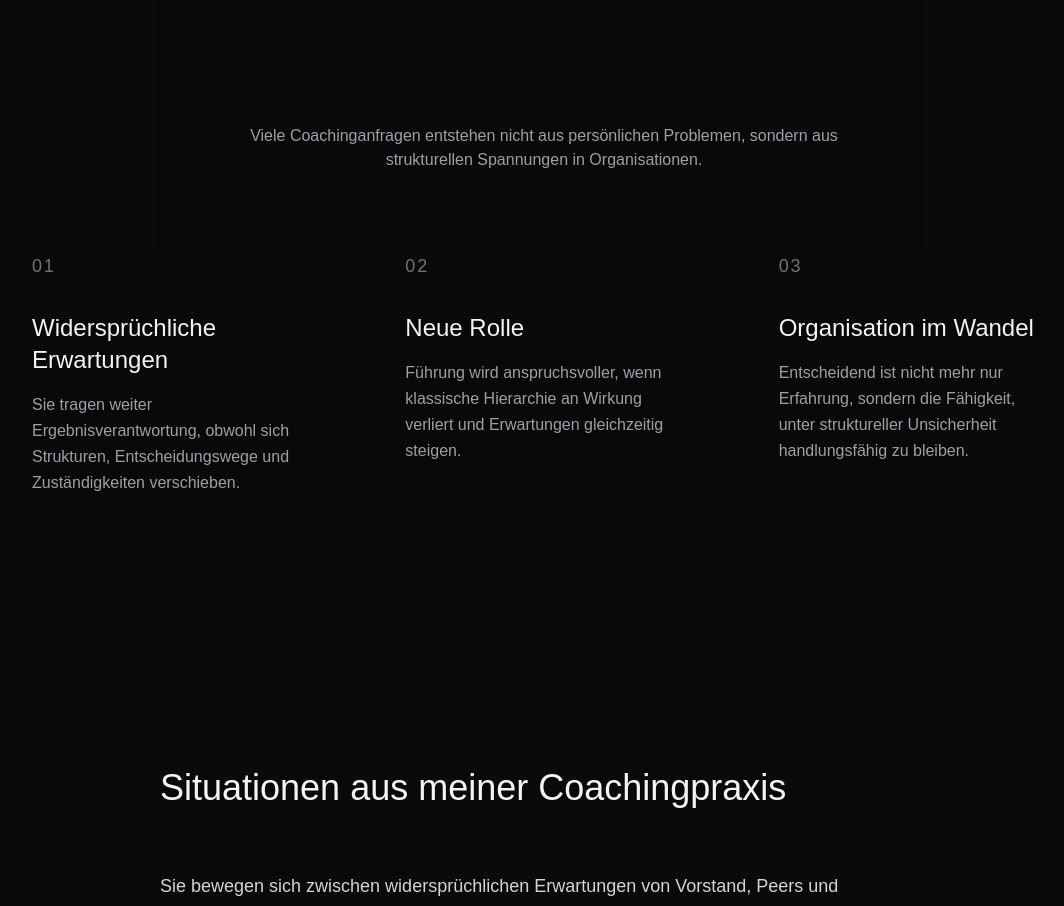
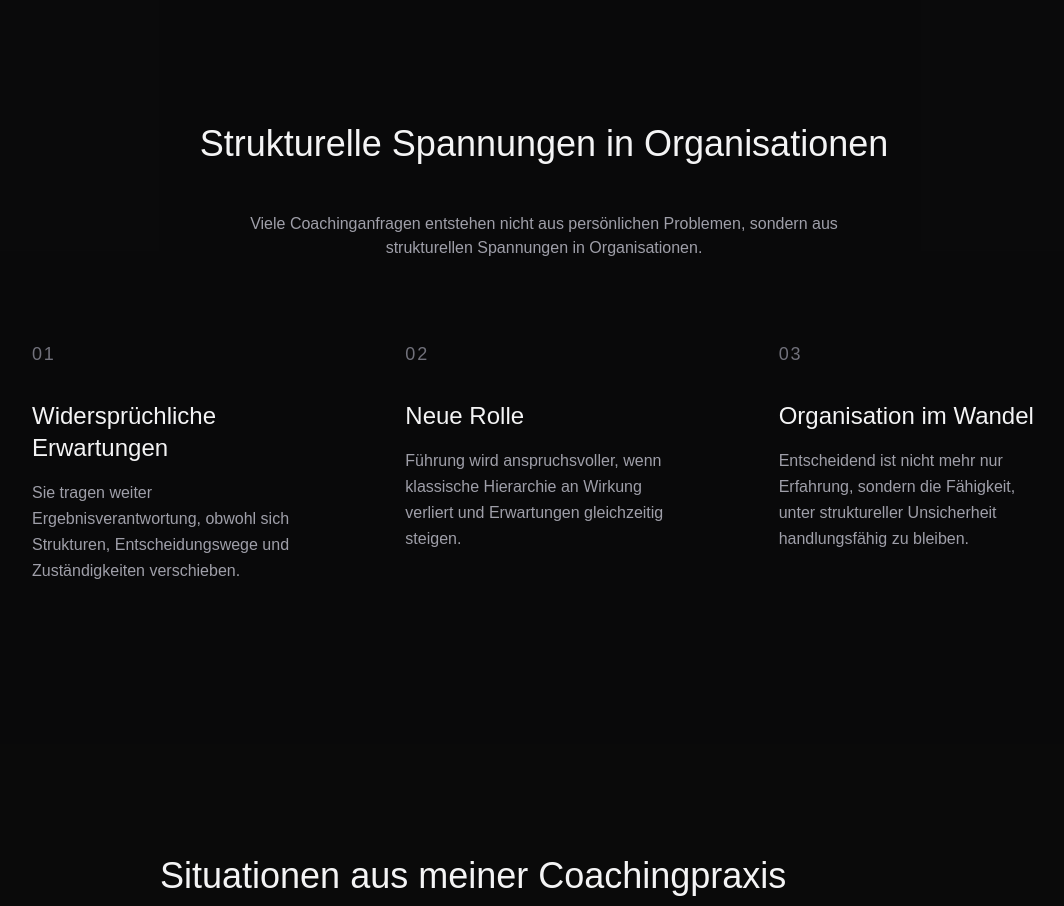
Before and after one commit to wolfgangtietz/coaching-landing, a Next.js app: page / in a window 1280 px wide. Shown: the part 1020-1926 px from the top of the page, without its empty margins (96-1160 px from the left). Built offline with nearby package versions, Linux system fonts and the light colour scheme.

Commit message:
Add headline to structural tensions section

```diff
--- a/app/page.tsx
+++ b/app/page.tsx
@@ -86,6 +86,10 @@ und politisch anspruchsvollen Kontexten.
         {/* Results Section */}
         <section className="pt-32 pb-40 px-6 bg-zinc-950/50">
           <div className="max-w-5xl mx-auto">
+
+<h2 className="text-4xl font-light text-center mb-12 text-zinc-100">
+Strukturelle Spannungen in Organisationen
+</h2>
 
 <p className="text-center text-zinc-400 font-light mb-20 max-w-2xl mx-auto">
 Viele Coachinganfragen entstehen nicht aus persönlichen Problemen,
```
